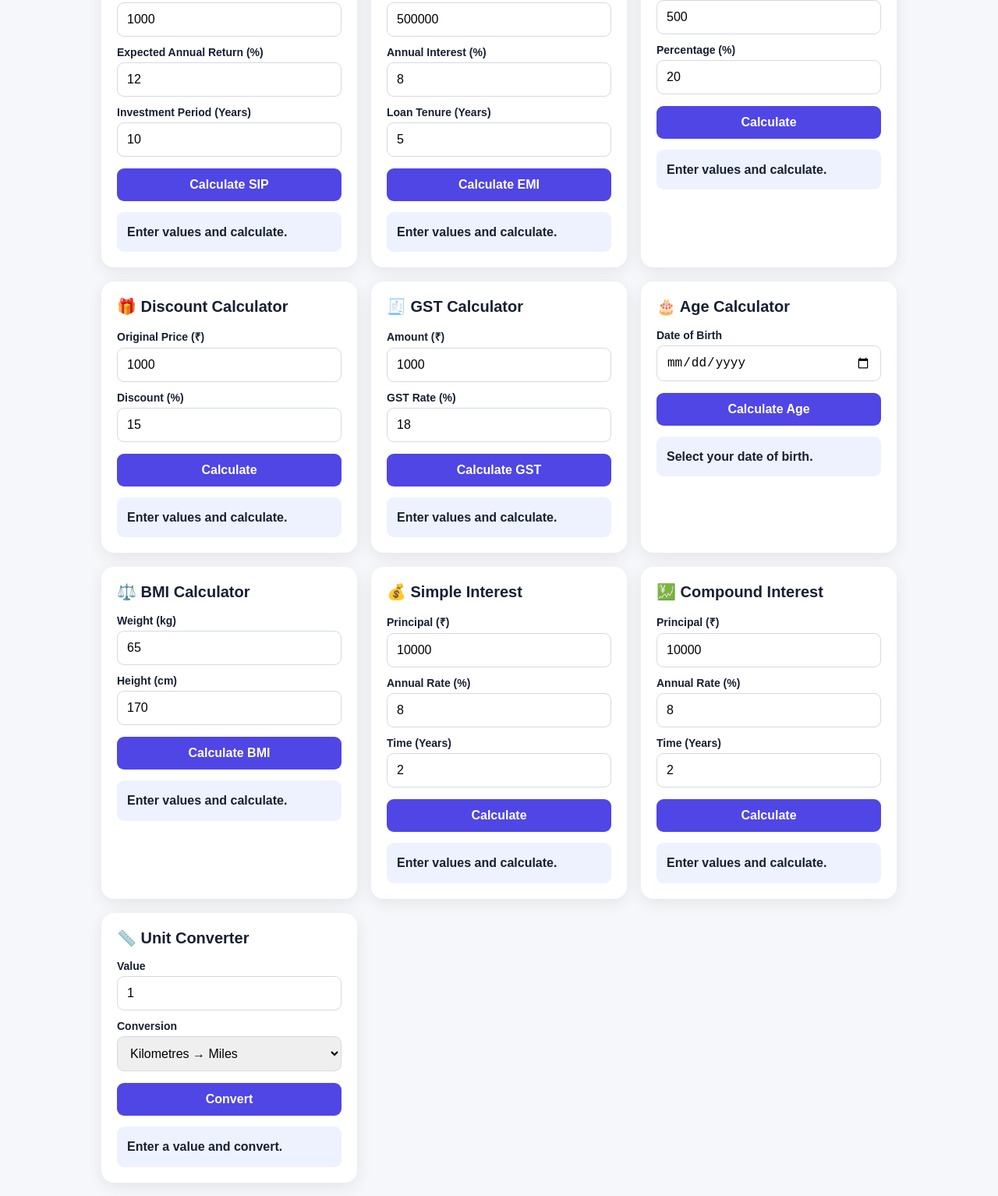
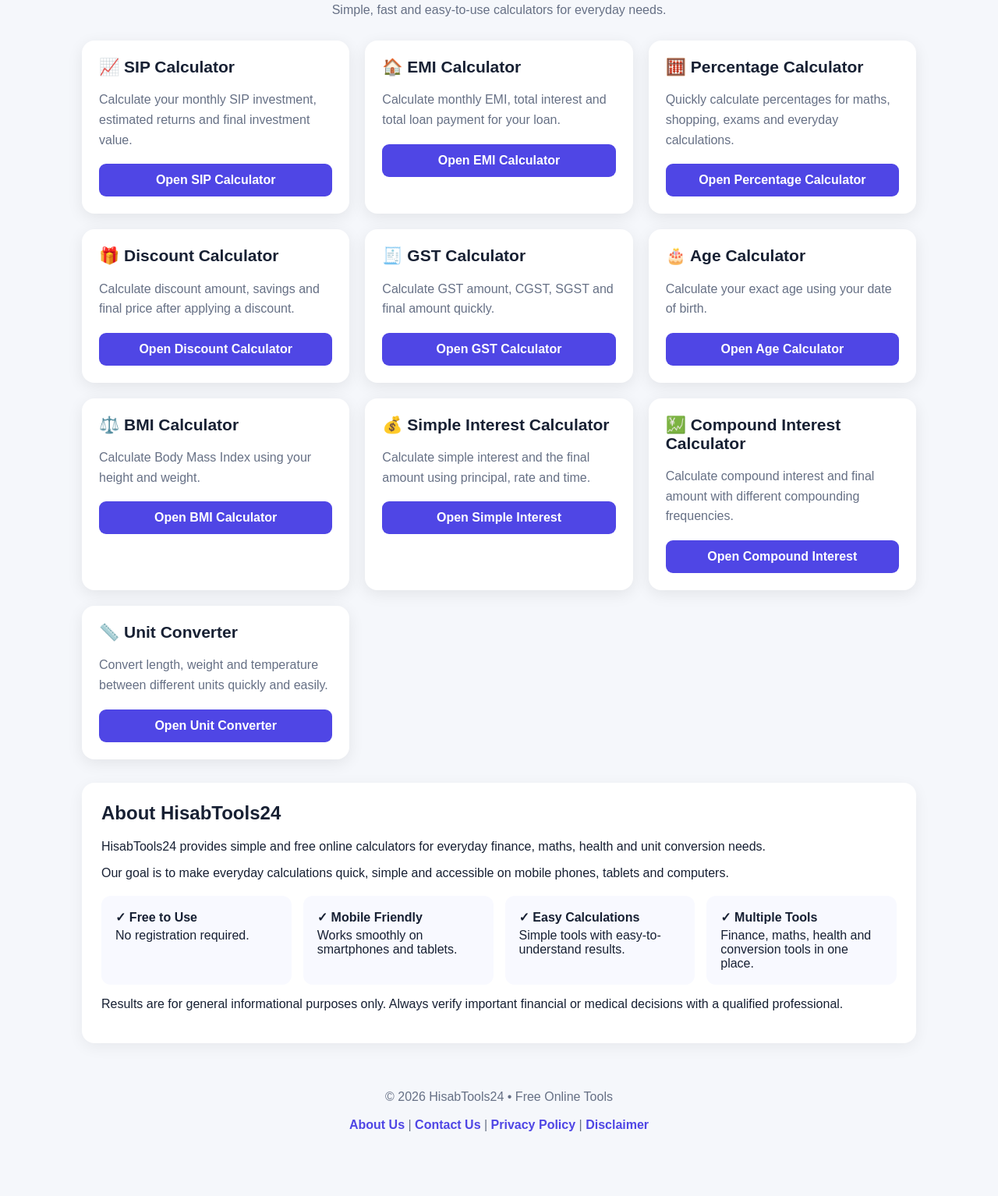
Before and after one commit to hisabtools24/hisabtools24, a plain HTML site: page index.html in a window 1280 px wide. Shown: the part 233-1767 px from the top of the page at 78% size. After the commit the page ends 1715 px from the top, so only its background shows below. Drawn offline with Linux system fonts and the light colour scheme.

Commit message:
Update index.html

```diff
--- a/index.html
+++ b/index.html
@@ -10,105 +10,154 @@
   <title>HisabTools24 - Free Online Calculators</title>
 
   <style>
-*{
-  box-sizing:border-box;
+    * {
+      box-sizing: border-box;
     }
 
-body{
-  margin:0;
-  font-family:Arial,sans-serif;
-  background:#f5f7fb;
-  color:#172033;
+    body {
+      margin: 0;
+      font-family: Arial, sans-serif;
+      background: #f5f7fb;
+      color: #172033;
     }
 
-header{
-  background:linear-gradient(135deg,#4f46e5,#7c3aed);
-  color:white;
-  padding:30px 15px;
-  text-align:center;
+    header {
+      background: linear-gradient(135deg, #4f46e5, #7c3aed);
+      color: white;
+      padding: 45px 15px;
+      text-align: center;
     }
 
-header h1{
-  margin:0;
-  font-size:35px;
+    header h1 {
+      margin: 0;
+      font-size: 38px;
     }
 
-header p{
-  margin:8px 0 0;
-  font-size:16px;
+    header p {
+      margin: 10px 0 0;
+      font-size: 17px;
     }
 
-.container{
-  max-width:1050px;
-  margin:25px auto;
-  padding:0 15px;
+    .container {
+      max-width: 1100px;
+      margin: 30px auto;
+      padding: 0 15px;
     }
 
-.grid{
-  display:grid;
-  grid-template-columns:repeat(auto-fit,minmax(280px,1fr));
-  gap:18px;
+    .intro {
+      text-align: center;
+      margin-bottom: 30px;
     }
 
-.card{
-  background:white;
-  border-radius:16px;
-  padding:20px;
-  box-shadow:0 5px 20px rgba(0,0,0,.08);
+    .intro h2 {
+      margin-bottom: 8px;
     }
 
-.card h2{
-  margin-top:0;
-  font-size:20px;
+    .intro p {
+      color: #667085;
     }
 
-label{
-  display:block;
-  font-weight:bold;
-  font-size:14px;
-  margin:12px 0 5px;
+    .grid {
+      display: grid;
+      grid-template-columns: repeat(auto-fit, minmax(280px, 1fr));
+      gap: 20px;
     }
 
-input,select{
-  width:100%;
-  padding:12px;
-  border:1px solid #d5d9e5;
-  border-radius:9px;
-  font-size:16px;
+    .card {
+      background: white;
+      border-radius: 16px;
+      padding: 22px;
+      box-shadow: 0 5px 20px rgba(0,0,0,.08);
+      transition: transform .2s, box-shadow .2s;
     }
 
-button{
-  width:100%;
-  margin-top:15px;
-  padding:12px;
-  border:0;
-  border-radius:9px;
-  background:#4f46e5;
-  color:white;
-  font-size:16px;
-  font-weight:bold;
+    .card:hover {
+      transform: translateY(-3px);
+      box-shadow: 0 8px 25px rgba(0,0,0,.12);
     }
 
-.result{
-  margin-top:14px;
-  padding:13px;
-  background:#eef2ff;
-  border-radius:9px;
-  line-height:1.6;
-  font-weight:bold;
+    .card h2 {
+      margin-top: 0;
+      font-size: 21px;
     }
 
-.about{
-  background:white;
-  margin-top:20px;
-  padding:22px;
-  border-radius:16px;
+    .card p {
+      color: #667085;
+      line-height: 1.6;
     }
 
-footer{
-  text-align:center;
-  padding:25px;
-  color:#667085;
+    .button {
+      display: block;
+      text-align: center;
+      text-decoration: none;
+      margin-top: 18px;
+      padding: 12px;
+      border-radius: 9px;
+      background: #4f46e5;
+      color: white;
+      font-size: 16px;
+      font-weight: bold;
+    }
+
+    .button:hover {
+      background: #4338ca;
+    }
+
+    .about {
+      background: white;
+      margin-top: 30px;
+      padding: 25px;
+      border-radius: 16px;
+      box-shadow: 0 5px 20px rgba(0,0,0,.06);
+    }
+
+    .about h2 {
+      margin-top: 0;
+    }
+
+    .features {
+      display: grid;
+      grid-template-columns: repeat(auto-fit, minmax(220px, 1fr));
+      gap: 15px;
+      margin-top: 20px;
+    }
+
+    .feature {
+      background: #f8f9ff;
+      padding: 18px;
+      border-radius: 12px;
+    }
+
+    .feature strong {
+      display: block;
+      margin-bottom: 5px;
+    }
+
+    footer {
+      text-align: center;
+      padding: 30px 15px;
+      color: #667085;
+      margin-top: 25px;
+    }
+
+    footer a {
+      color: #4f46e5;
+      text-decoration: none;
+      font-weight: bold;
+    }
+
+    @media (max-width: 600px) {
+      header h1 {
+        font-size: 32px;
+      }
+
+      header {
+        padding: 35px 15px;
+      }
+
+      .card {
+        padding: 20px;
+      }
     }
   </style>
 </head>
@@ -122,469 +171,197 @@
 
 <div class="container">
 
+  <div class="intro">
+    <h2>Free Online Calculators</h2>
+    <p>
+      Simple, fast and easy-to-use calculators for everyday needs.
+    </p>
+  </div>
+
   <div class="grid">
 
     <!-- SIP -->
     <div class="card">
       <h2>📈 SIP Calculator</h2>
-
-<label>Monthly Investment (₹)</label>
-<input id="sipP" type="number" value="1000">
-
-<label>Expected Annual Return (%)</label>
-<input id="sipR" type="number" value="12">
-
-<label>Investment Period (Years)</label>
-<input id="sipY" type="number" value="10">
-
-<button onclick="sip()">Calculate SIP</button>
-
-<div id="sipOut" class="result">
-Enter values and calculate.
+      <p>
+        Calculate your monthly SIP investment, estimated returns and
+        final investment value.
+      </p>
+      <a class="button" href="sip-calculator.html">
+        Open SIP Calculator
+      </a>
     </div>
-</div>
-
 
     <!-- EMI -->
     <div class="card">
       <h2>🏠 EMI Calculator</h2>
-
-<label>Loan Amount (₹)</label>
-<input id="emiP" type="number" value="500000">
-
-<label>Annual Interest (%)</label>
-<input id="emiR" type="number" value="8">
-
-<label>Loan Tenure (Years)</label>
-<input id="emiY" type="number" value="5">
-
-<button onclick="emi()">Calculate EMI</button>
-
-<div id="emiOut" class="result">
-Enter values and calculate.
+      <p>
+        Calculate monthly EMI, total interest and total loan payment
+        for your loan.
+      </p>
+      <a class="button" href="emi-calculator.html">
+        Open EMI Calculator
+      </a>
     </div>
-</div>
-
 
     <!-- Percentage -->
     <div class="card">
       <h2>🧮 Percentage Calculator</h2>
-
-<label>Value</label>
-<input id="perA" type="number" value="500">
-
-<label>Percentage (%)</label>
-<input id="perB" type="number" value="20">
-
-<button onclick="percent()">Calculate</button>
-
-<div id="perOut" class="result">
-Enter values and calculate.
+      <p>
+        Quickly calculate percentages for maths, shopping, exams and
+        everyday calculations.
+      </p>
+      <a class="button" href="percentage-calculator.html">
+        Open Percentage Calculator
+      </a>
     </div>
-</div>
-
 
     <!-- Discount -->
     <div class="card">
       <h2>🎁 Discount Calculator</h2>
-
-<label>Original Price (₹)</label>
-<input id="disP" type="number" value="1000">
-
-<label>Discount (%)</label>
-<input id="disD" type="number" value="15">
-
-<button onclick="discount()">Calculate</button>
-
-<div id="disOut" class="result">
-Enter values and calculate.
+      <p>
+        Calculate discount amount, savings and final price after
+        applying a discount.
+      </p>
+      <a class="button" href="discount-calculator.html">
+        Open Discount Calculator
+      </a>
     </div>
-</div>
-
 
     <!-- GST -->
     <div class="card">
       <h2>🧾 GST Calculator</h2>
-
-<label>Amount (₹)</label>
-<input id="gstA" type="number" value="1000">
-
-<label>GST Rate (%)</label>
-<input id="gstR" type="number" value="18">
-
-<button onclick="gst()">Calculate GST</button>
-
-<div id="gstOut" class="result">
-Enter values and calculate.
+      <p>
+        Calculate GST amount, CGST, SGST and final amount quickly.
+      </p>
+      <a class="button" href="gst-calculator.html">
+        Open GST Calculator
+      </a>
     </div>
-</div>
-
 
     <!-- AGE -->
     <div class="card">
       <h2>🎂 Age Calculator</h2>
-
-<label>Date of Birth</label>
-<input id="dob" type="date">
-
-<button onclick="age()">Calculate Age</button>
-
-<div id="ageOut" class="result">
-Select your date of birth.
+      <p>
+        Calculate your exact age using your date of birth.
+      </p>
+      <a class="button" href="age-calculator.html">
+        Open Age Calculator
+      </a>
     </div>
-</div>
-
 
     <!-- BMI -->
     <div class="card">
       <h2>⚖️ BMI Calculator</h2>
-
-<label>Weight (kg)</label>
-<input id="bmiW" type="number" value="65">
-
-<label>Height (cm)</label>
-<input id="bmiH" type="number" value="170">
-
-<button onclick="bmi()">Calculate BMI</button>
-
-<div id="bmiOut" class="result">
-Enter values and calculate.
+      <p>
+        Calculate Body Mass Index using your height and weight.
+      </p>
+      <a class="button" href="bmi-calculator.html">
+        Open BMI Calculator
+      </a>
     </div>
-</div>
-
 
     <!-- SIMPLE INTEREST -->
     <div class="card">
-<h2>💰 Simple Interest</h2>
-
-<label>Principal (₹)</label>
-<input id="siP" type="number" value="10000">
-
-<label>Annual Rate (%)</label>
-<input id="siR" type="number" value="8">
-
-<label>Time (Years)</label>
-<input id="siT" type="number" value="2">
-
-<button onclick="simpleInterest()">Calculate</button>
-
-<div id="siOut" class="result">
-Enter values and calculate.
-</div>
+      <h2>💰 Simple Interest Calculator</h2>
+      <p>
+        Calculate simple interest and the final amount using
+        principal, rate and time.
+      </p>
+      <a class="button" href="simple-interest-calculator.html">
+        Open Simple Interest
+      </a>
     </div>
 
-
-<!-- COMPOUND -->
+    <!-- COMPOUND INTEREST -->
     <div class="card">
-<h2>💹 Compound Interest</h2>
-
-<label>Principal (₹)</label>
-<input id="ciP" type="number" value="10000">
-
-<label>Annual Rate (%)</label>
-<input id="ciR" type="number" value="8">
-
-<label>Time (Years)</label>
-<input id="ciT" type="number" value="2">
-
-<button onclick="compound()">Calculate</button>
-
-<div id="ciOut" class="result">
-Enter values and calculate.
-</div>
+      <h2>💹 Compound Interest Calculator</h2>
+      <p>
+        Calculate compound interest and final amount with different
+        compounding frequencies.
+      </p>
+      <a class="button" href="compound-interest-calculator.html">
+        Open Compound Interest
+      </a>
     </div>
 
-
-<!-- UNIT -->
+    <!-- UNIT CONVERTER -->
     <div class="card">
       <h2>📏 Unit Converter</h2>
-
-<label>Value</label>
-<input id="uV" type="number" value="1">
-
-<label>Conversion</label>
-
-<select id="uType">
-<option value="kmmi">Kilometres → Miles</option>
-<option value="mft">Metres → Feet</option>
-<option value="kgp">Kilograms → Pounds</option>
-<option value="cft">Celsius → Fahrenheit</option>
-</select>
-
-<button onclick="convert()">Convert</button>
-
-<div id="uOut" class="result">
-Enter a value and convert.
-</div>
+      <p>
+        Convert length, weight and temperature between different
+        units quickly and easily.
+      </p>
+      <a class="button" href="unit-converter.html">
+        Open Unit Converter
+      </a>
     </div>
 
   </div>
-
 
   <div class="about">
 
     <h2>About HisabTools24</h2>
 
     <p>
-HisabTools24 provides simple and free online calculators for everyday finance, maths, health and conversion needs.
+      HisabTools24 provides simple and free online calculators for
+      everyday finance, maths, health and unit conversion needs.
     </p>
 
     <p>
-Results are for general information only. Please verify important financial or medical decisions with a qualified professional.
+      Our goal is to make everyday calculations quick, simple and
+      accessible on mobile phones, tablets and computers.
+    </p>
+
+    <div class="features">
+
+      <div class="feature">
+        <strong>✓ Free to Use</strong>
+        No registration required.
+      </div>
+
+      <div class="feature">
+        <strong>✓ Mobile Friendly</strong>
+        Works smoothly on smartphones and tablets.
+      </div>
+
+      <div class="feature">
+        <strong>✓ Easy Calculations</strong>
+        Simple tools with easy-to-understand results.
+      </div>
+
+      <div class="feature">
+        <strong>✓ Multiple Tools</strong>
+        Finance, maths, health and conversion tools in one place.
+      </div>
+
+    </div>
+
+    <p>
+      Results are for general informational purposes only. Always
+      verify important financial or medical decisions with a
+      qualified professional.
     </p>
 
   </div>
 
 </div>
 
+<footer>
 
-<footer>
-© 2026 HisabTools24 • Free Online Tools<br><br>
-<a href="about.html">About Us</a> |
-<a href="contact.html">Contact Us</a> |
-<a href="privacy.html">Privacy Policy</a> |
+  © 2026 HisabTools24 • Free Online Tools
+
+  <br><br>
+
+  <a href="about.html">About Us</a>
+  |
+  <a href="contact.html">Contact Us</a>
+  |
+  <a href="privacy.html">Privacy Policy</a>
+  |
   <a href="disclaimer.html">Disclaimer</a>
+
 </footer>
-
-
-<script>
-
-function num(id){
-return Number(document.getElementById(id).value)||0;
-}
-
-function money(value){
-return "₹"+value.toLocaleString("en-IN",{
-maximumFractionDigits:2
-});
-}
-
-
-/* SIP */
-
-function sip(){
-
-let p=num("sipP");
-let r=num("sipR")/1200;
-let y=num("sipY")*12;
-
-let total;
-
-if(r){
-total=p*((Math.pow(1+r,y)-1)/r)*(1+r);
-}else{
-total=p*y;
-}
-
-let invested=p*y;
-
-document.getElementById("sipOut").innerHTML=
-"Invested: "+money(invested)+
-"<br>Estimated Value: "+money(total)+
-"<br>Estimated Gain: "+money(total-invested);
-
-}
-
-
-/* EMI */
-
-function emi(){
-
-let p=num("emiP");
-let r=num("emiR")/1200;
-let m=num("emiY")*12;
-
-let e;
-
-if(r){
-e=p*r*Math.pow(1+r,m)/
-(Math.pow(1+r,m)-1);
-}else{
-e=p/m;
-}
-
-document.getElementById("emiOut").innerHTML=
-"Monthly EMI: "+money(e)+
-"<br>Total Payment: "+money(e*m)+
-"<br>Total Interest: "+money(e*m-p);
-
-}
-
-
-/* Percentage */
-
-function percent(){
-
-let a=num("perA");
-let b=num("perB");
-
-document.getElementById("perOut").textContent=
-b+"% of "+a+" = "+(a*b/100);
-
-}
-
-
-/* Discount */
-
-function discount(){
-
-let p=num("disP");
-let d=num("disD");
-
-let save=p*d/100;
-let finalPrice=p-save;
-
-document.getElementById("disOut").innerHTML=
-"Discount: "+money(save)+
-"<br>Final Price: "+money(finalPrice);
-
-}
-
-
-/* GST */
-
-function gst(){
-
-let amount=num("gstA");
-let rate=num("gstR");
-
-let tax=amount*rate/100;
-
-document.getElementById("gstOut").innerHTML=
-"GST: "+money(tax)+
-"<br>Total Amount: "+money(amount+tax);
-
-}
-
-
-/* AGE */
-
-function age(){
-
-let dob=new Date(document.getElementById("dob").value);
-
-if(isNaN(dob)){
-document.getElementById("ageOut").textContent=
-"Please select your date of birth.";
-return;
-}
-
-let today=new Date();
-
-let years=today.getFullYear()-dob.getFullYear();
-
-let month=today.getMonth()-dob.getMonth();
-
-if(
-month<0 ||
-(month===0 && today.getDate()<dob.getDate())
-){
-years--;
-}
-
-document.getElementById("ageOut").textContent=
-"Your age is approximately "+years+" years.";
-
-}
-
-
-/* BMI */
-
-function bmi(){
-
-let weight=num("bmiW");
-let height=num("bmiH")/100;
-
-if(!height){
-return;
-}
-
-let value=weight/(height*height);
-
-let category;
-
-if(value<18.5){
-category="Underweight";
-}
-else if(value<25){
-category="Normal range";
-}
-else if(value<30){
-category="Overweight";
-}
-else{
-category="Obesity";
-}
-
-document.getElementById("bmiOut").innerHTML=
-"BMI: "+value.toFixed(1)+
-"<br>Category: "+category;
-
-}
-
-
-/* SIMPLE INTEREST */
-
-function simpleInterest(){
-
-let p=num("siP");
-let r=num("siR");
-let t=num("siT");
-
-let interest=p*r*t/100;
-
-document.getElementById("siOut").innerHTML=
-"Interest: "+money(interest)+
-"<br>Total Amount: "+money(p+interest);
-
-}
-
-
-/* COMPOUND INTEREST */
-
-function compound(){
-
-let p=num("ciP");
-let r=num("ciR");
-let t=num("ciT");
-
-let amount=p*Math.pow(1+r/100,t);
-
-document.getElementById("ciOut").innerHTML=
-"Interest: "+money(amount-p)+
-"<br>Total Amount: "+money(amount);
-
-}
-
-
-/* UNIT CONVERTER */
-
-function convert(){
-
-let value=num("uV");
-let type=document.getElementById("uType").value;
-
-let result;
-
-if(type==="kmmi"){
-result=value*0.621371;
-}
-else if(type==="mft"){
-result=value*3.28084;
-}
-else if(type==="kgp"){
-result=value*2.20462;
-}
-else{
-result=value*9/5+32;
-}
-
-document.getElementById("uOut").textContent=
-"Result: "+result.toFixed(4);
-
-}
-
-</script>
 
 </body>
 </html>
```
Lines whose indentation alone changed are shown as unchanged.
